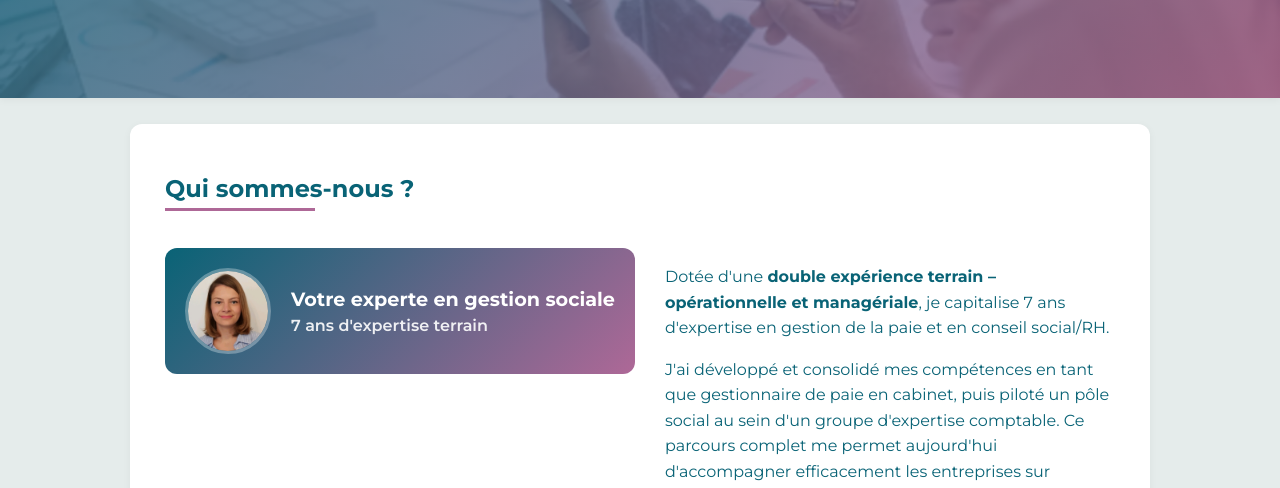
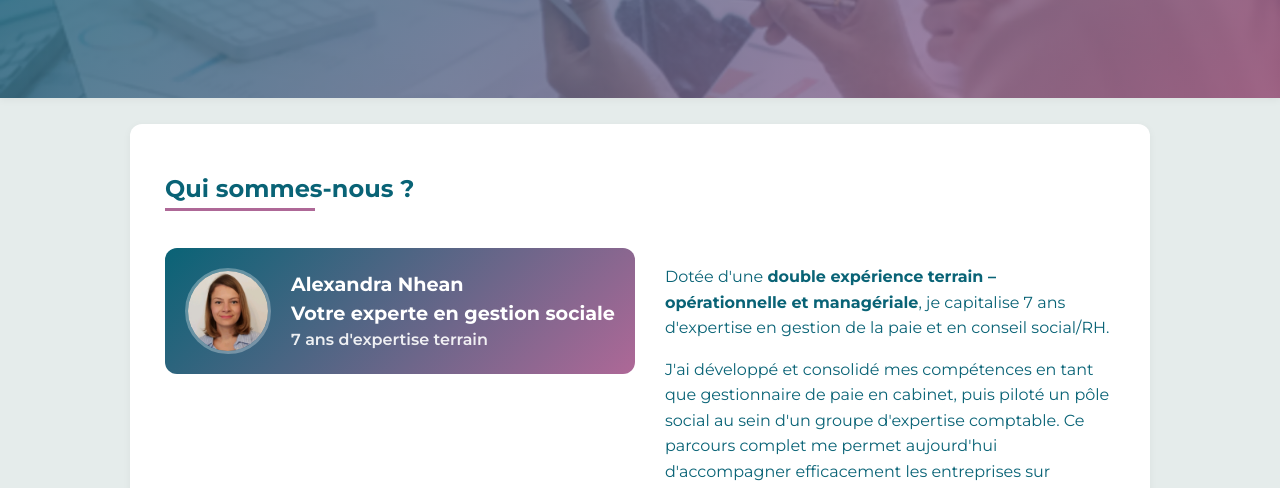
Before and after one commit to quentinmd/web-site-test, a plain HTML site: page src/a-propos.html in a window 1280 px wide. Shown: the part 312-800 px from the top of the page. Drawn offline with Linux system fonts and the light colour scheme.

Commit message:
Update a-propos.html

```diff
--- a/src/a-propos.html
+++ b/src/a-propos.html
@@ -49,6 +49,7 @@
               <img src="images/Alexandra (JEZ) NHEAN.jpeg" alt="Photo de profil - Experte en gestion sociale" class="profile-photo">
             </div>
             <div class="profile-info">
+              <h3>Alexandra Nhean</h3>
               <h3>Votre experte en gestion sociale</h3>
               <p class="profile-subtitle">7 ans d'expertise terrain</p>
             </div>
```
